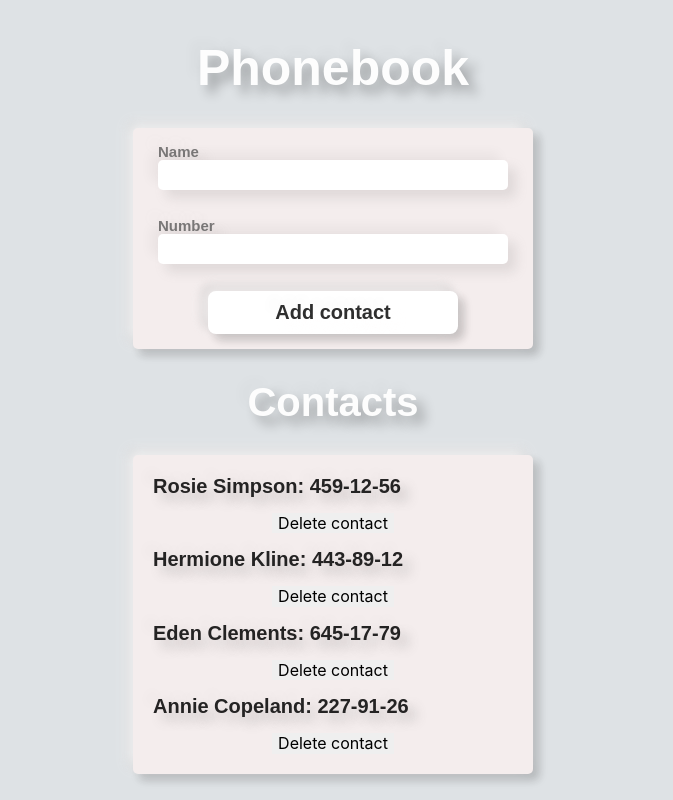
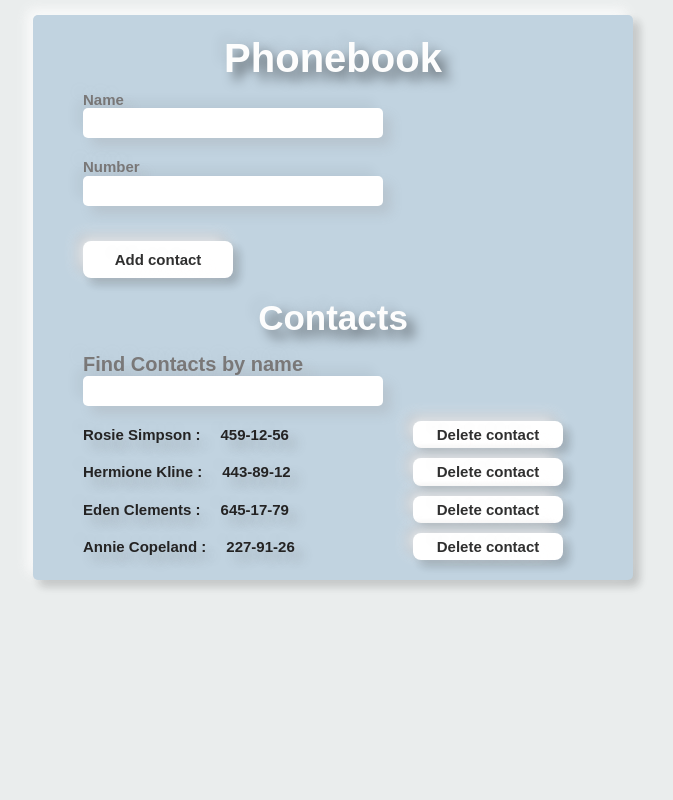
Before and after one commit to Julia-Gavrashenko/goit-react-hw-02-phonebook, a React (Create React App) app: page / in a window 1280 px wide. Shown: the whole page, without its empty margins (307-980 px from the left). Built offline with nearby package versions, Linux system fonts and the light colour scheme.

Commit message:
add-style

```diff
--- a/src/components/App/App.jsx
+++ b/src/components/App/App.jsx
@@ -1,50 +1,37 @@
-// export const App = () => {
-//   return (
-//     <div
-//       style={{
-//         height: '100vh',
-//         display: 'flex',
-//         justifyContent: 'center',
-//         alignItems: 'center',
-//         fontSize: 40,
-//         color: '#010101'
-//       }}
-//     >
-//       React homework template
-//     </div>
-//   );
-// };
+import { Component } from 'react';
 
-import { Component } from 'react';
+import { ContactFilter } from 'components/ContactFilter/ContactFilter';
 import { ContactForm } from '../ContactForm/ContactForm';
 import { ContactList } from '../ContactList/ContactList';
 import { GlobalStyle } from '../GlobalStyle';
-import { ContactListTitle, FormTitle } from './App.styled';
-import { nanoid } from 'nanoid';
+import { ContactListTitle, FormTitle, ContactsLayout } from './App.styled';
 
 export class App extends Component {
   state = {
     contacts: [
-      { id: nanoid(), name: 'Rosie Simpson', number: '459-12-56' },
-      { id: nanoid(), name: 'Hermione Kline', number: '443-89-12' },
-      { id: nanoid(), name: 'Eden Clements', number: '645-17-79' },
-      { id: nanoid(), name: 'Annie Copeland', number: '227-91-26' },
+      { id: 'id-1', name: 'Rosie Simpson', number: '459-12-56' },
+      { id: 'id-2', name: 'Hermione Kline', number: '443-89-12' },
+      { id: 'id-3', name: 'Eden Clements', number: '645-17-79' },
+      { id: 'id-4', name: 'Annie Copeland', number: '227-91-26' },
     ],
     filter: '',
-    name: '',
-    number: '',
   };
 
   addContact = newContact => {
-    this.setState(prevState => {
-      return {
-        contacts: [...prevState.contacts, newContact],
-      };
-    });
+    const existedContact = this.state.contacts.find(
+      contact => contact.name.toLowerCase() === newContact.name.toLowerCase()
+    );
+
+    existedContact
+      ? alert('This contact is already in contacts.')
+      : this.setState(prevState => {
+          return {
+            contacts: [...prevState.contacts, newContact],
+          };
+        });
   };
 
   deleteContact = contactId => {
-    console.log(contactId);
     this.setState(prevState => {
       return {
         contacts: prevState.contacts.filter(
@@ -54,18 +41,36 @@ export class App extends Component {
     });
   };
 
+  changeFilter = event => {
+    this.setState({ filter: event.currentTarget.value });
+  };
+
+  getFilteredContacts = () => {
+    const { filter, contacts } = this.state;
+    const normalizedFilter = filter.toLowerCase();
+    return contacts.filter(contact =>
+      contact.name.toLowerCase().includes(normalizedFilter)
+    );
+  };
+
   render() {
+    const filteredContacts = this.getFilteredContacts();
+
     return (
-      <div>
+      <ContactsLayout>
         <FormTitle>Phonebook</FormTitle>
         <ContactForm onAddContact={this.addContact} />
         <ContactListTitle>Contacts</ContactListTitle>
+        <ContactFilter
+          filter={this.state.filter}
+          onChange={this.changeFilter}
+        />
         <ContactList
-          contacts={this.state.contacts}
+          contacts={filteredContacts}
           onDeleteContact={this.deleteContact}
         />
         <GlobalStyle />
-      </div>
+      </ContactsLayout>
     );
   }
 }
--- a/src/components/App/App.styled.jsx
+++ b/src/components/App/App.styled.jsx
@@ -1,24 +1,37 @@
 import styled from 'styled-components';
 
+export const ContactsLayout = styled.div`
+  width: 600px;
+  padding: 20px;
+  margin-left: auto;
+  margin-right: auto;
+  align-items: center;
+
+  background: #c1d3e0;
+  border-radius: 5px;
+  box-shadow: -6px -6px 14px rgba(252, 253, 253, 0.8),
+    -6px -6px 10px rgba(253, 253, 253, 0.2), 6px 6px 8px rgba(69, 68, 68, 0.075),
+    6px 6px 10px rgba(0, 0, 0, 0.15);
+`;
+
 export const FormTitle = styled.h1`
-margin-bottom: 30px;
-   text-align: center;
+  margin-bottom: 10px;
+  text-align: center;
   font-family: 'Poppins', sans-serif;
-  font-size: 50px;
+  font-size: 40px;
   color: #fdfdfd;
-  text-shadow: 8px 8px 12px rgba(0, 0, 0, 0.3),
-    -8px -8px 12px rgba(0, 0, 0, 0.03);
+  text-shadow: 8px 8px 12px rgba(0, 0, 0, 0.5),
+    -8px -8px 12px rgba(0, 0, 0, 0.05);
   outline: none;
 `;
 
-
 export const ContactListTitle = styled.h2`
-margin-bottom: 30px;
-   text-align: center;
+  margin-bottom: 10px;
+  text-align: center;
   font-family: 'Poppins', sans-serif;
-  font-size: 40px;
+  font-size: 35px;
   color: #fdfdfd;
-  text-shadow: 8px 8px 12px rgba(0, 0, 0, 0.3),
-    -8px -8px 12px rgba(0, 0, 0, 0.03);
+  text-shadow: 8px 8px 12px rgba(0, 0, 0, 0.5),
+    -8px -8px 12px rgba(0, 0, 0, 0.05);
   outline: none;
 `;
--- /dev/null
+++ b/src/components/ContactFilter/ContactFilter.jsx
@@ -0,0 +1,22 @@
+import PropTypes from 'prop-types';
+import {
+  FilterLabel,
+  FilterContainer,
+  FilterField,
+} from './ContactFilter.styled';
+
+export const ContactFilter = ({ filter, onChange }) => {
+  return (
+    <FilterContainer>
+      <FilterLabel>
+        Find Contacts by name
+        <FilterField type="text" value={filter} onChange={onChange} />
+      </FilterLabel>
+    </FilterContainer>
+  );
+};
+
+ContactFilter.propTypes = {
+  filter: PropTypes.string.isRequired,
+  onChange: PropTypes.func.isRequired,
+};
--- /dev/null
+++ b/src/components/ContactFilter/ContactFilter.styled.jsx
@@ -0,0 +1,30 @@
+import styled from 'styled-components';
+
+export const FilterLabel = styled.label`
+  display: flex;
+  flex-direction: column;
+  width: 300px;
+  color: #7b7979;
+  font-weight: 700;
+  font-family: 'Poppins', sans-serif;
+  font-size: 20px;
+  text-shadow: 8px 8px 12px rgba(174, 172, 172, 0.3),
+    -8px -8px 12px rgba(164, 162, 162, 0.06);
+`;
+
+export const FilterContainer = styled.div`
+  display: flex;
+  margin-top: 15px;
+  padding-left: 30px;
+`;
+
+export const FilterField = styled.input`
+  height: 30px;
+  padding: 3px;
+  margin-bottom: 15px;
+  outline: none;
+  border: none;
+  border-radius: 5px;
+  box-shadow: 8px 8px 12px rgba(143, 142, 142, 0.2),
+    -8px -8px 12px rgba(27, 26, 26, 0.04);
+`;
--- a/src/components/ContactForm/ContactForm.jsx
+++ b/src/components/ContactForm/ContactForm.jsx
@@ -1,7 +1,15 @@
+import PropTypes from 'prop-types';
 import { Formik } from 'formik';
+import { nanoid } from 'nanoid';
 import * as Yup from 'yup';
-// import { nanoid } from 'nanoid';
-import { Form, FormField, Field, ErrorMessage, AddContactBtn } from './ContactForm.styled';
+
+import {
+  Form,
+  FormField,
+  Field,
+  ErrorMessage,
+  AddContactBtn,
+} from './ContactForm.styled';
 
 const ContactFormSchema = Yup.object().shape({
   name: Yup.string()
@@ -21,13 +29,11 @@ const ContactFormSchema = Yup.object().shape({
 export const ContactForm = ({ onAddContact }) => {
   return (
     <Formik
-      initialValues={{ name: '', number: '', }}
+      initialValues={{ name: '', number: '' }}
       validationSchema={ContactFormSchema}
-      onSubmit={values => {
-        console.log(values);
-
-        onAddContact({ ...values });
-        //  id: nanoid();
+      onSubmit={(values, actions) => {
+        onAddContact({ id: nanoid(), ...values });
+        actions.resetForm();
       }}
     >
       <Form>
@@ -42,8 +48,12 @@ export const ContactForm = ({ onAddContact }) => {
           <Field type="tel" name="number" />
           <ErrorMessage name="number" component="p" />
         </FormField>
-        <AddContactBtn type='submit'>Add contact</AddContactBtn>
+        <AddContactBtn type="submit">Add contact</AddContactBtn>
       </Form>
     </Formik>
   );
 };
+
+ContactForm.propTypes = {
+  onAddContact: PropTypes.func.isRequired,
+};
--- a/src/components/ContactForm/ContactForm.styled.jsx
+++ b/src/components/ContactForm/ContactForm.styled.jsx
@@ -1,30 +1,24 @@
 import styled from 'styled-components';
-import { Form as FormikForm,  Field as FormikField, ErrorMessage as FormikError} from 'formik';
+import {
+  Form as FormikForm,
+  Field as FormikField,
+  ErrorMessage as FormikError,
+} from 'formik';
 
 export const Form = styled(FormikForm)`
   display: flex;
-  align-items: center;
-  justify-content: center;
   flex-direction: column;
-  gap: 12px;
-  width: 400px;
-  padding: 15px;
+  gap: 5px;
   margin-left: auto;
   margin-right: auto;
-  margin-bottom: 30px;
-
-  background: rgb(244, 237, 237);
-  border-radius: 5px;
-   box-shadow: -6px -6px 14px rgba(255, 254, 254, 0.8),
-    -6px -6px 10px rgba(93, 93, 93, 0.2), 6px 6px 8px rgba(69, 68, 68, 0.075),
-    6px 6px 10px rgba(0, 0, 0, 0.15);
-
+  margin-bottom: 20px;
+  padding-left: 30px;
 `;
 
 export const FormField = styled.label`
   display: flex;
   flex-direction: column;
-  width: 350px;
+  width: 300px;
   color: #7b7979;
   font-weight: 700;
   font-family: 'Poppins', sans-serif;
@@ -32,7 +26,6 @@ export const FormField = styled.label`
   text-shadow: 8px 8px 12px rgba(174, 172, 172, 0.3),
     -8px -8px 12px rgba(164, 162, 162, 0.06);
 `;
-
 
 export const Field = styled(FormikField)`
   height: 30px;
@@ -46,16 +39,17 @@ export const Field = styled(FormikField)`
 `;
 
 export const ErrorMessage = styled(FormikError)`
-   color: #83056a;
-    font-weight: 500;
+  color: #9a0374;
+  font-weight: 500;
   font-size: 10px;
-`
+`;
 
 export const AddContactBtn = styled.button`
- margin: 0;
-  width: 250px;
+  margin: 0;
+  width: 150px;
   padding-top: 10px;
   padding-bottom: 10px;
+  margin-top: 15px;
   background: white;
   border-radius: 0.5rem;
   outline: none;
@@ -63,7 +57,7 @@ export const AddContactBtn = styled.button`
   font-weight: 700;
   text-align: center;
   font-family: 'Poppins', sans-serif;
-  font-size: 20px;
+  font-size: 15px;
   text-shadow: 8px 8px 12px rgba(254, 253, 253, 0.3),
     -8px -8px 12px rgba(12, 11, 11, 0.04);
   transition: 0.2s ease-in-out;
@@ -75,5 +69,4 @@ export const AddContactBtn = styled.button`
       -2px -2px 4px rgba(255, 255, 255, 0.4),
       2px 2px 2px rgba(188, 186, 186, 0.05), 2px 2px 4px rgba(0, 0, 0, 0.1);
   }
-
-`
+`;
--- a/src/components/ContactItem/ContactItem.jsx
+++ b/src/components/ContactItem/ContactItem.jsx
@@ -1,12 +1,27 @@
-import { ListItem } from "./ContactItem.styled";
+import PropTypes from 'prop-types';
+import { ListItem, Item, ItemButton, ItemSpan } from './ContactItem.styled';
 
-export const ContactItem = ({ info: { name, number, id }, onDeleteContact }) => {
+export const ContactItem = ({
+  info: { name, number, id },
+  onDeleteContact,
+}) => {
   return (
-    <>
+    <Item>
       <ListItem>
-        {name}: {number}
+        <ItemSpan>{name} :</ItemSpan> {number}
       </ListItem>
-      <button type="button" onClick={() => onDeleteContact (id)}>Delete contact</button>
-    </>
+      <ItemButton type="button" onClick={() => onDeleteContact(id)}>
+        Delete contact
+      </ItemButton>
+    </Item>
   );
 };
+
+ContactItem.propTypes = {
+  info: PropTypes.shape({
+    id: PropTypes.string.isRequired,
+    name: PropTypes.string.isRequired,
+    number: PropTypes.string.isRequired,
+  }).isRequired,
+  onDeleteContact: PropTypes.func.isRequired,
+};
--- a/src/components/ContactItem/ContactItem.styled.jsx
+++ b/src/components/ContactItem/ContactItem.styled.jsx
@@ -1,10 +1,47 @@
 import styled from 'styled-components';
 
 export const ListItem = styled.li`
+  display: flex;
   color: #242323;
   font-weight: 700;
   font-family: 'Poppins', sans-serif;
-  font-size: 20px;
+  font-size: 15px;
   text-shadow: 8px 8px 12px rgba(96, 95, 95, 0.3),
     -8px -8px 12px rgba(12, 11, 11, 0.04);
 `;
+
+export const ItemSpan = styled.div`
+  margin-right: 20px;
+`;
+
+export const Item = styled.div`
+  display: flex;
+  align-items: baseline;
+`;
+
+export const ItemButton = styled.button`
+  margin: 0;
+  margin-left: auto;
+  width: 150px;
+  padding-top: 5px;
+  padding-bottom: 5px;
+  background: white;
+  border-radius: 0.5rem;
+  outline: none;
+  color: #2f2f2f;
+  font-weight: 700;
+  text-align: center;
+  font-family: 'Poppins', sans-serif;
+  font-size: 15px;
+  text-shadow: 8px 8px 12px rgba(254, 253, 253, 0.3),
+    -8px -8px 12px rgba(12, 11, 11, 0.04);
+  transition: 0.2s ease-in-out;
+  box-shadow: -6px -6px 14px rgba(251, 249, 249, 0.8),
+    -6px -6px 10px rgba(14, 13, 13, 0.2), 6px 6px 8px rgba(69, 68, 68, 0.075),
+    6px 6px 10px rgba(5, 5, 5, 0.15);
+  :hover {
+    box-shadow: -2px -2px 6px rgba(255, 255, 255, 0.7),
+      -2px -2px 4px rgba(255, 255, 255, 0.4),
+      2px 2px 2px rgba(188, 186, 186, 0.05), 2px 2px 4px rgba(0, 0, 0, 0.1);
+  }
+`;
--- a/src/components/ContactList/ContactList.jsx
+++ b/src/components/ContactList/ContactList.jsx
@@ -1,17 +1,31 @@
+import PropTypes from 'prop-types';
 import { ContactItem } from 'components/ContactItem/ContactItem';
 import { ContactContainer, List } from './ContactList.styled';
-
+import { nanoid } from 'nanoid';
 
 export const ContactList = ({ contacts, onDeleteContact }) => {
   return (
     <ContactContainer>
-       <List>
-      {contacts.map(contact => (
-        <ContactItem key={contact.id} info={contact}
-       onDeleteContact={onDeleteContact} ></ContactItem>
-      ))}
-    </List>
+      <List>
+        {contacts.map(contact => (
+          <ContactItem
+            key={nanoid()}
+            info={contact}
+            onDeleteContact={onDeleteContact}
+          ></ContactItem>
+        ))}
+      </List>
     </ContactContainer>
-
   );
 };
+
+ContactList.propTypes = {
+  contacts: PropTypes.arrayOf(
+    PropTypes.shape({
+      id: PropTypes.string.isRequired,
+      name: PropTypes.string.isRequired,
+      number: PropTypes.string.isRequired,
+    })
+  ).isRequired,
+  onDeleteContact: PropTypes.func.isRequired,
+};
--- a/src/components/ContactList/ContactList.styled.jsx
+++ b/src/components/ContactList/ContactList.styled.jsx
@@ -2,23 +2,14 @@ import styled from 'styled-components';
 
 export const ContactContainer = styled.div`
   display: flex;
-  align-items: center;
-  justify-content: center;
-  margin-top: 20px;
+  padding-left: 30px;
 `;
 
 export const List = styled.ul`
   display: flex;
   flex-direction: column;
-  gap: 15px;
-  padding: 20px;
-  width: 400px;
-  background: rgb(244, 237, 237);
-  border-radius: 5px;
-   box-shadow: -6px -6px 14px rgba(255, 254, 254, 0.8),
-    -6px -6px 10px rgba(93, 93, 93, 0.2), 6px 6px 8px rgba(69, 68, 68, 0.075),
-    6px 6px 10px rgba(0, 0, 0, 0.15);
-
+  gap: 10px;
+  width: 480px;
 `;
 
 export const ListItem = styled.li`
--- a/src/components/GlobalStyle.js
+++ b/src/components/GlobalStyle.js
@@ -3,8 +3,9 @@ import 'modern-normalize';
 
 export const GlobalStyle = createGlobalStyle`
           body {
-            background-color: #dee2e5;
-            margin-top: 40px;
+            background-color:  rgb(234, 237, 237);
+            padding-top: 15px;
+            padding-bottom: 15px;
           }
           h1,
           h2,
@@ -26,4 +27,4 @@ export const GlobalStyle = createGlobalStyle`
             margin: 0;
           }
 
-          `
+          `;
```
